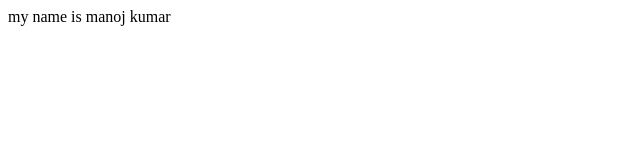
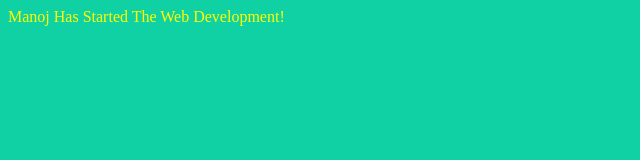
Before and after one commit to ManojKumarKomirisetti/Web-Development, a plain HTML site: page index.html in a window 1280 px wide. Shown: the whole page, without its empty margins (0-640 px from the left). Drawn offline with Linux system fonts and the light colour scheme.

Commit message:
Created style.css

```diff
--- a/index.html
+++ b/index.html
@@ -1 +1,12 @@
-my name is manoj kumar
+<!DOCTYPE html>
+<html lang="en">
+<head>
+    <meta charset="UTF-8">
+    <meta name="viewport" content="width=device-width, initial-scale=1.0">
+    <title>Manoj Web Development</title>
+    <link rel="stylesheet" href="style.css">
+</head>
+<body>
+    Manoj Has Started The Web Development!
+</body>
+</html>
--- /dev/null
+++ b/style.css
@@ -0,0 +1,4 @@
+body{
+    background-color:rgb(16, 209, 164);
+    color:yellow;
+}
```
